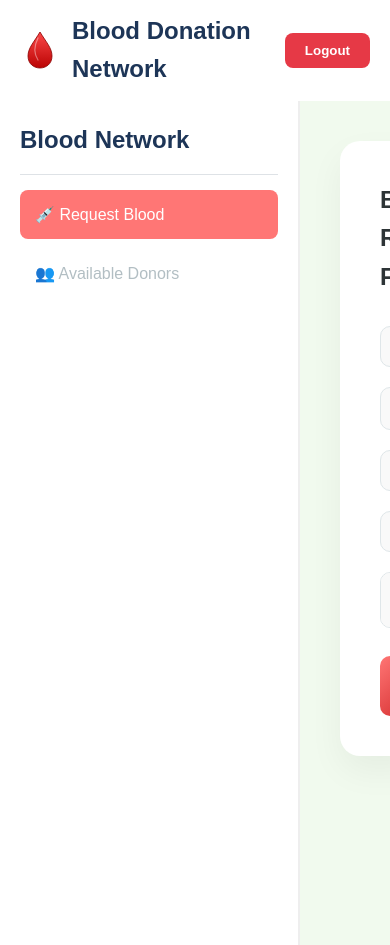
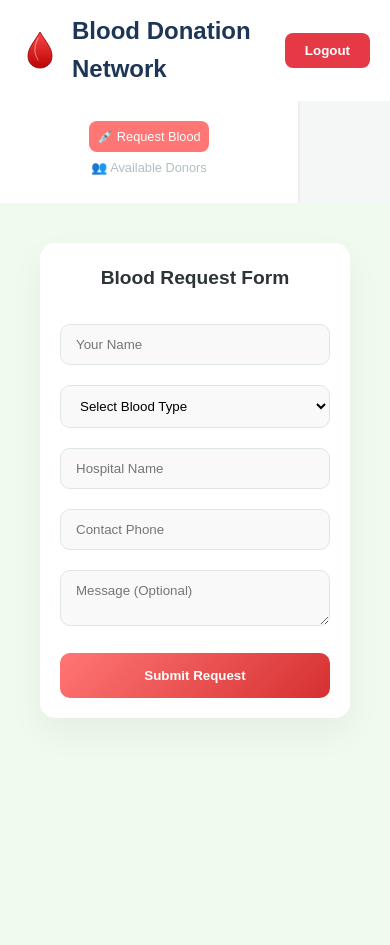
Before and after one commit to VenuGopalboggala/Blood-Donor, a React (Create React App) app in the folder frontend/: page /dashboard/seeker in a window 390 px wide. Built offline with nearby package versions, Linux system fonts and the light colour scheme; sample sign-in values are in the browser's storage.

Commit message:
style: add mobile responsiveness to seeker dashboard

```diff
--- a/frontend/src/components/SeekerForm.css
+++ b/frontend/src/components/SeekerForm.css
@@ -107,3 +107,56 @@
 .availability-tag { font-size: 0.8rem; padding: 4px 10px; border-radius: 20px; }
 .availability-tag.online { background: #e1f5fe; color: #0288d1; }
 .availability-tag.offline { background: #ffebee; color: #c62828; }
+
+/* --- RESPONSIVE MEDIA QUERIES --- */
+
+@media (max-width: 768px) {
+  .seeker-dashboard-wrapper {
+    flex-direction: column; /* Stack sidebar on top of content */
+  }
+
+  .sidebar {
+    width: 100%; /* Full width on mobile */
+    padding: 15px;
+    flex-direction: row; /* Horizontal menu */
+    justify-content: space-around;
+    align-items: center;
+  }
+
+  .brand-logo {
+    display: none; /* Hide logo to save space on mobile */
+  }
+
+  .side-link {
+    margin-bottom: 0;
+    padding: 10px;
+    font-size: 0.9rem;
+    flex: 1;
+    text-align: center;
+  }
+
+  .main-content {
+    padding: 20px 10px; /* Reduce padding on mobile */
+  }
+
+  .glass-card {
+    padding: 20px;
+    border-radius: 15px;
+  }
+
+  .donor-grid {
+    grid-template-columns: 1fr; /* Single column for donors on small screens */
+  }
+}
+
+@media (max-width: 480px) {
+  .side-link {
+    font-size: 0.8rem;
+    padding: 8px;
+  }
+
+  .section-title {
+    font-size: 1.2rem;
+    text-align: center;
+  }
+}
```
